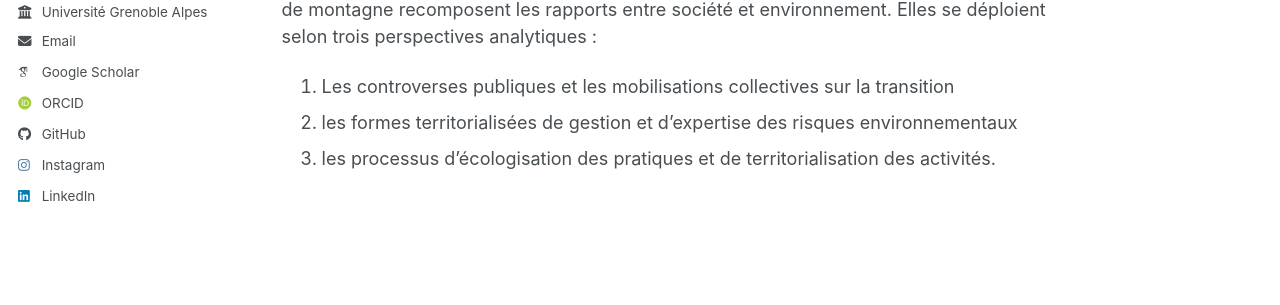
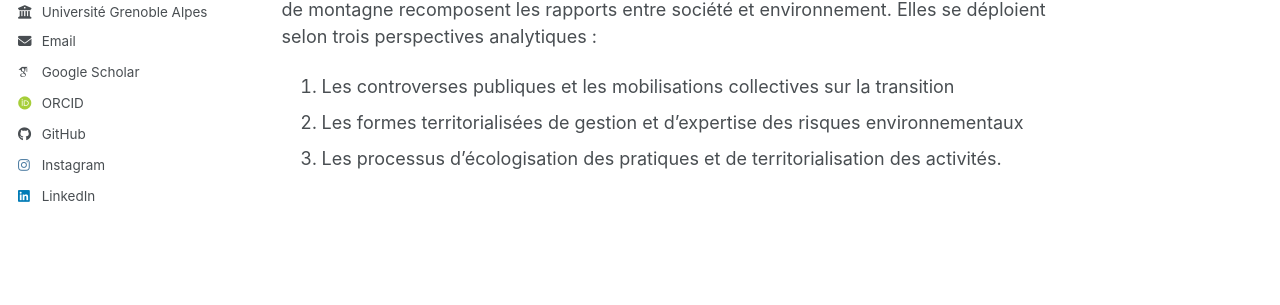
Before and after one commit to mikaelchambru/mikaelchambru.github.io, a Jekyll site: the page built from _pages/about.md, in a window 1280 px wide. Shown: the part 401-706 px from the top of the page. Built offline with Jekyll 4.4.1, drawn with Linux system fonts in a browser that asks for light colours; some web fonts are replaced; a script bundle is joined from its source files by our own code; library files that are not in the unit come from our copies.

```diff
--- a/_pages/about.md
+++ b/_pages/about.md
@@ -16,5 +16,5 @@ A data-driven personal website
 Mes recherches s’inscrivent dans le domaine de la sociologie de l’environnement. J’étudie la manière dont la complexité des problèmes socio-environnementaux dans les territoires de montagne recomposent les rapports entre société et environnement. Elles se déploient selon trois perspectives analytiques :
 
 1. Les controverses publiques et les mobilisations collectives sur la transition
-2. les formes territorialisées de gestion et d’expertise des risques environnementaux
-3. les processus d’écologisation des pratiques et de territorialisation des activités.
+2. Les formes territorialisées de gestion et d’expertise des risques environnementaux
+3. Les processus d’écologisation des pratiques et de territorialisation des activités.
```
